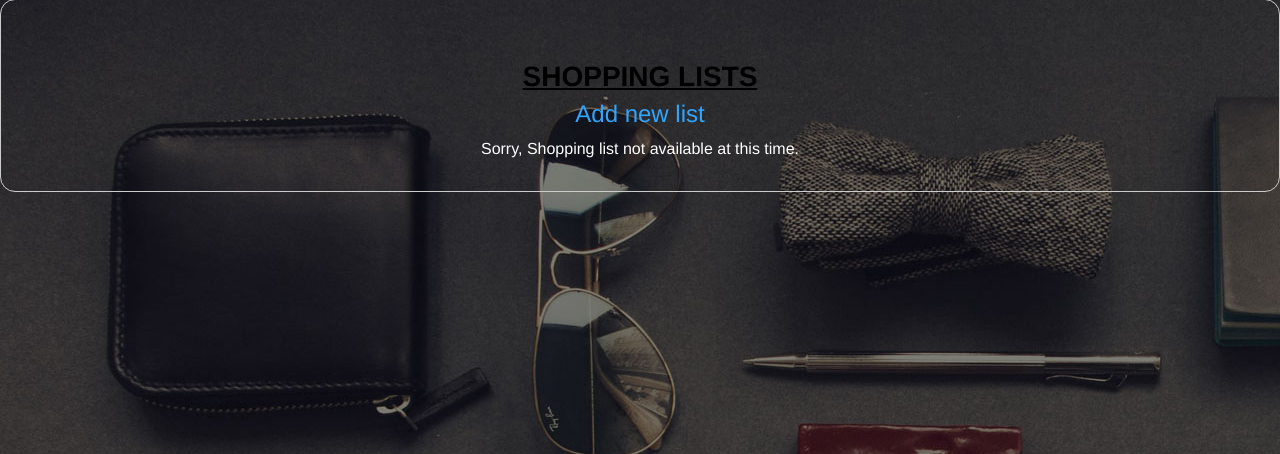
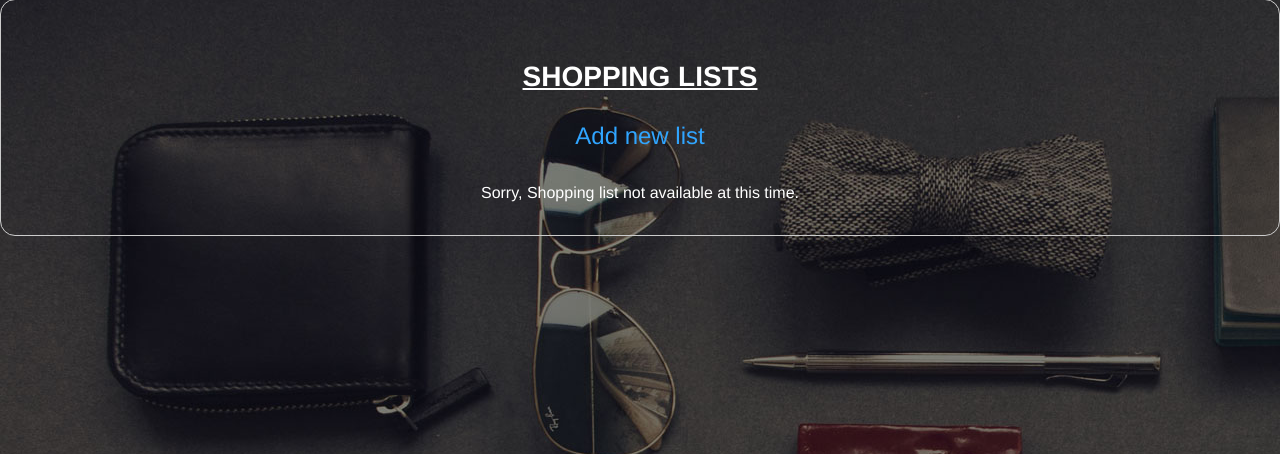
Before and after one commit to JoyyToo/Shopping-List, a Flask app: page /shoppinglist in a window 1280 px wide. Shown: the part 101-555 px from the top of the page. Run offline with Flask 2, Linux system fonts and the light colour scheme; the visitor is signed in with stand-in values (Sample User, id 1); some libraries are stand-ins or nearby versions.

Commit message:
[chore] add updated flask template view list file

```diff
--- a/shoppflask/templates/viewshoppinglist.htm
+++ b/shoppflask/templates/viewshoppinglist.htm
@@ -33,8 +33,8 @@
       </div>
     </nav>
     <div class="new" style=" margin-top: 100px; text-align: center">
-    <h3 style="color:white; margin-top: 50px"><b><u>SHOPPING LISTS</u></b></h3>
-        <h4><a href="{{ url_for('shoppinglist') }}"> Add new list</a></h4>
+    <h3 style="margin-top: 50px; margin-bottom:30px;"><b style="color:white;"><u>SHOPPING LISTS</u></b></h3>
+        <h4 style="margin-bottom: 30px;"><a href="{{ url_for('shoppinglist') }}"> Add new list</a></h4>
     {% if data %}
         {% for shp in data %}
             <a href="shoppinglist/{{ data[shp]['name']  }}">{{ data[shp]['name'] }}</a>
```
